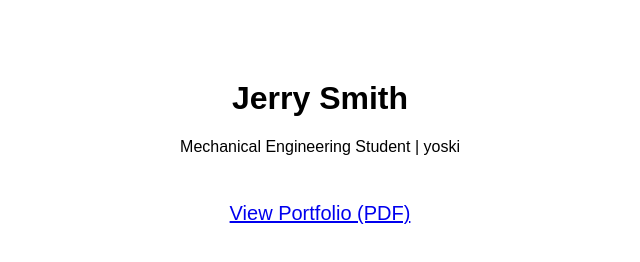
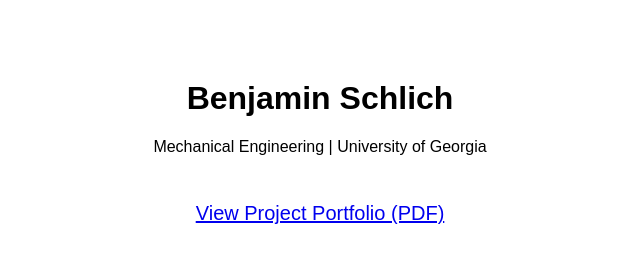
Before and after one commit to Benschlich/benschlich.github.io, a plain HTML site: page index.html in a window 1280 px wide. Shown: the whole page, without its empty margins (320-960 px from the left). Drawn offline with Linux system fonts and the light colour scheme.

Commit message:
Update index.html

```diff
--- a/index.html
+++ b/index.html
@@ -1,16 +1,16 @@
 <!DOCTYPE html>
 <html>
 <head>
-  <title>Benjamin Schlich | Portfolio</title>
+  <title>thomas | Project Portfolio</title>
   <meta charset="utf-8">
 </head>
 <body style="font-family: Arial; text-align: center; margin-top: 80px;">
-  <h1>Jerry Smith</h1>
-  <p>Mechanical Engineering Student | yoski </p>
+  <h1>Benjamin Schlich</h1>
+  <p>Mechanical Engineering | University of Georgia </p>
 
   <a href="Benjamin Schlich Portfolio.pdf"
      style="display: inline-block; margin-top: 30px; font-size: 20px;">
-    View Portfolio (PDF)
+    View Project Portfolio (PDF)
   </a>
 </body>
 </html>
```
